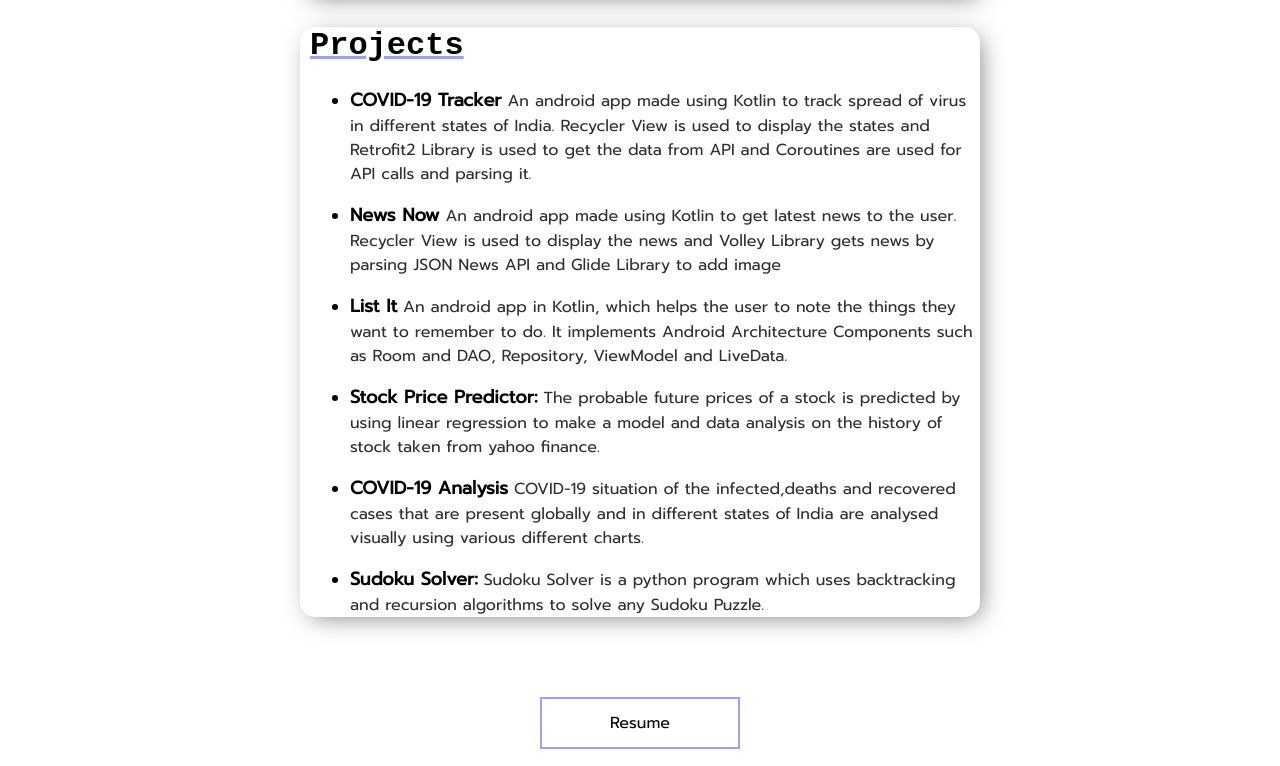
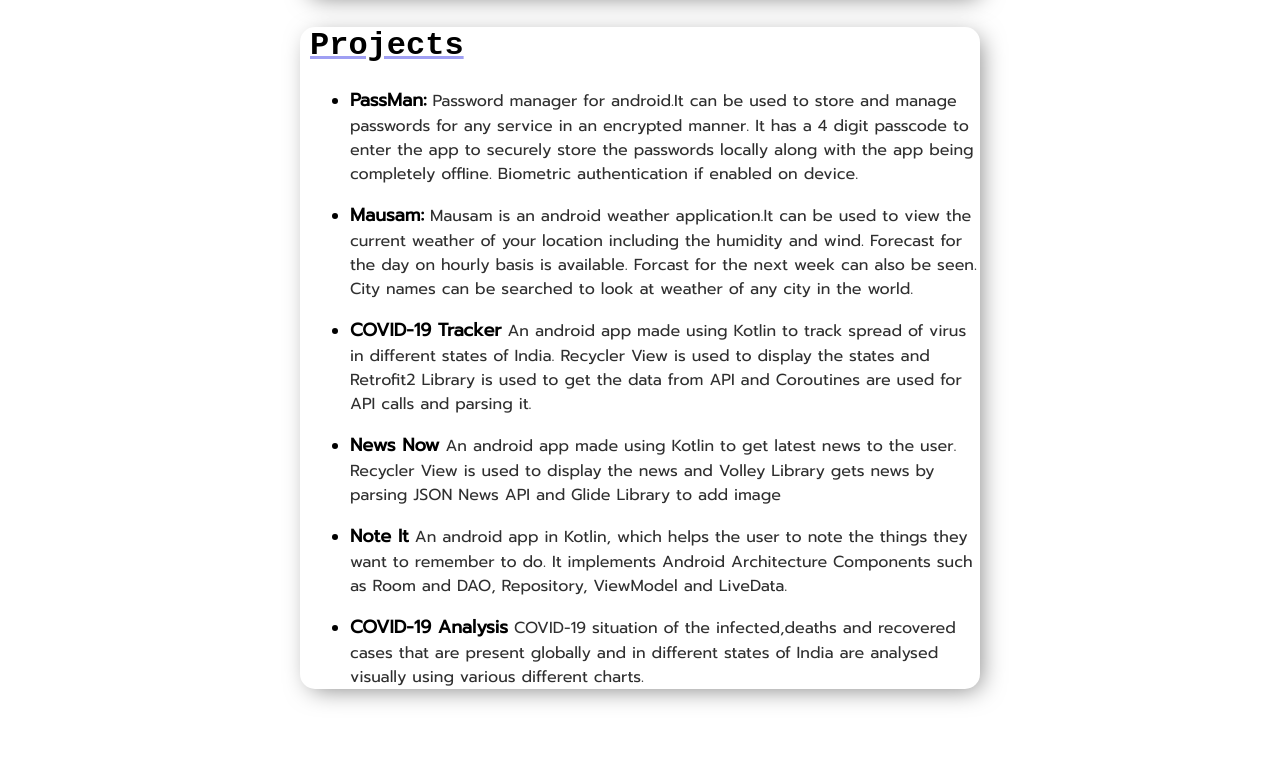
Before and after one commit to jaym21/jaym21.github.io, a plain HTML site: page index.html in a window 1280 px wide. Shown: the part 960-1726 px from the top of the page. Drawn offline with Linux system fonts and the light colour scheme.

Commit message:
updated projects

```diff
--- a/index.html
+++ b/index.html
@@ -69,6 +69,36 @@
             <span class="proj_title"
               ><a
                 class="anima"
+                href="https://github.com/jaym21/PassMan"
+                target="_blank"
+                >PassMan:</a
+              ></span
+            >
+            <span class="proj_des"
+              >Password manager for android.It can be used to store and manage passwords for any service in an encrypted manner.
+              It has a 4 digit passcode to enter the app to securely store the passwords locally along with the app being completely offline.
+              Biometric authentication if enabled on device.</span
+            >
+          </li>
+          <li class="proj">
+            <span class="proj_title"
+              ><a
+                class="anima"
+                href="https://github.com/jaym21/Mausam"
+                target="_blank"
+                >Mausam:</a
+              ></span
+            >
+            <span class="proj_des"
+              >Mausam is an android weather application.It can be used to view the current weather of your location including the humidity and wind. Forecast for the day on hourly basis is available.
+              Forcast for the next week can also be seen.
+              City names can be searched to look at weather of any city in the world.</span
+            >
+          </li>
+          <li class="proj">
+            <span class="proj_title"
+              ><a
+                class="anima"
                 href="https://github.com/jaym21/Covid19-Tracker"
                 target="_blank"
                 >COVID-19 Tracker</a
@@ -102,9 +132,9 @@
             <span class="proj_title"
               ><a
                 class="anima"
-                href="https://github.com/jaym21/List-It"
+                href="https://github.com/jaym21/Note-It"
                 target="_blank"
-                >List It</a
+                >Note It</a
               ></span
             >
             <span class="proj_des"
@@ -112,21 +142,6 @@
               the things they want to remember to do. It implements
               Android Architecture Components such as Room and
               DAO, Repository, ViewModel and LiveData.</span
-            >
-          </li>
-          <li class="proj">
-            <span class="proj_title"
-              ><a
-                class="anima"
-                href="https://github.com/jaym21/Stock-Price-Predictor"
-                target="_blank"
-                >Stock Price Predictor:</a
-              ></span
-            >
-            <span class="proj_des"
-              >The probable future prices of a stock is predicted by using
-              linear regression to make a model and data analysis on the history
-              of stock taken from yahoo finance.</span
             >
           </li>
           <li class="proj">
@@ -142,20 +157,6 @@
               >COVID-19 situation of the infected,deaths and recovered cases
               that are present globally and in different states of India are
               analysed visually using various different charts.</span
-            >
-          </li>
-          <li class="proj">
-            <span class="proj_title"
-              ><a
-                class="anima"
-                href="https://github.com/jaym21/Sudoku-Solver"
-                target="_blank"
-                >Sudoku Solver:</a
-              ></span
-            >
-            <span class="proj_des"
-              >Sudoku Solver is a python program which uses backtracking and
-              recursion algorithms to solve any Sudoku Puzzle.</span
             >
           </li>
         </ul>
```
